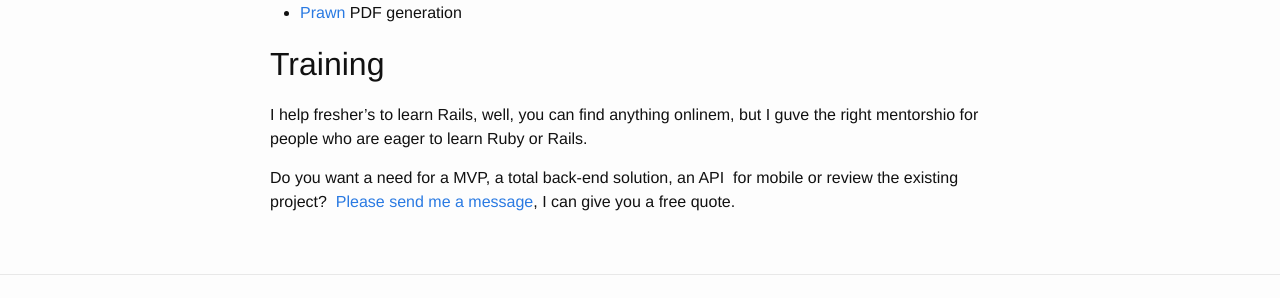
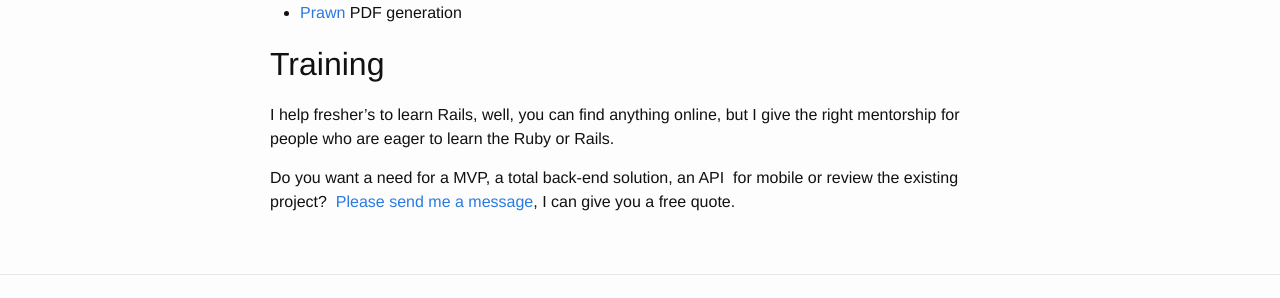
Before and after one commit to yoosuf/yoosuf.github.io, a Jekyll site: the page built from ruby-on-rails.md, in a window 1280 px wide. Shown: the part 487-785 px from the top of the page. Built offline with Jekyll 4.4.1, drawn with Linux system fonts in a browser that asks for light colours; some of the changed lines change nothing that is shown.

Commit message:
page updated

```diff
--- a/_config.yml
+++ b/_config.yml
@@ -16,10 +16,10 @@ url: "http://yoosuf.me" # the base hostname & protocol for your site
 #All Social stuff
 twitter_username: eyoosuf
 github_username:  yoosuf
-facebook_username:  yoosuf
-linkedin_username:  yoosuf
-google_username:  yoosuf
-instagram_username:  yoosuf
+facebook_username:  yoosufmuhammad
+linkedin_username:  yoosufmuhammad
+google_username:  YoosufMuhammad
+instagram_username:  mayoosuf
 
 # Build settings
 markdown: kramdown
--- a/ruby-on-rails.md
+++ b/ruby-on-rails.md
@@ -22,6 +22,6 @@ Ruby on Rails has the biggest community and daily basis pushing new gem to elimi
 
 ## Training
 
-I help fresher's to learn Rails, well, you can find anything onlinem, but I guve the right mentorshio for people who are eager to learn Ruby or Rails.
+I help fresher's to learn Rails, well, you can find anything online, but I give the right mentorship for people who are eager to learn the Ruby or Rails.
 
  Do you want a need for a MVP, a total back-end solution, an API  for mobile or review the existing project?  [Please send me a message](/contact/?utm_source=yoosuf.me&utm_medium=ror&utm_campaign=consultancy), I can give you a free quote.
```
